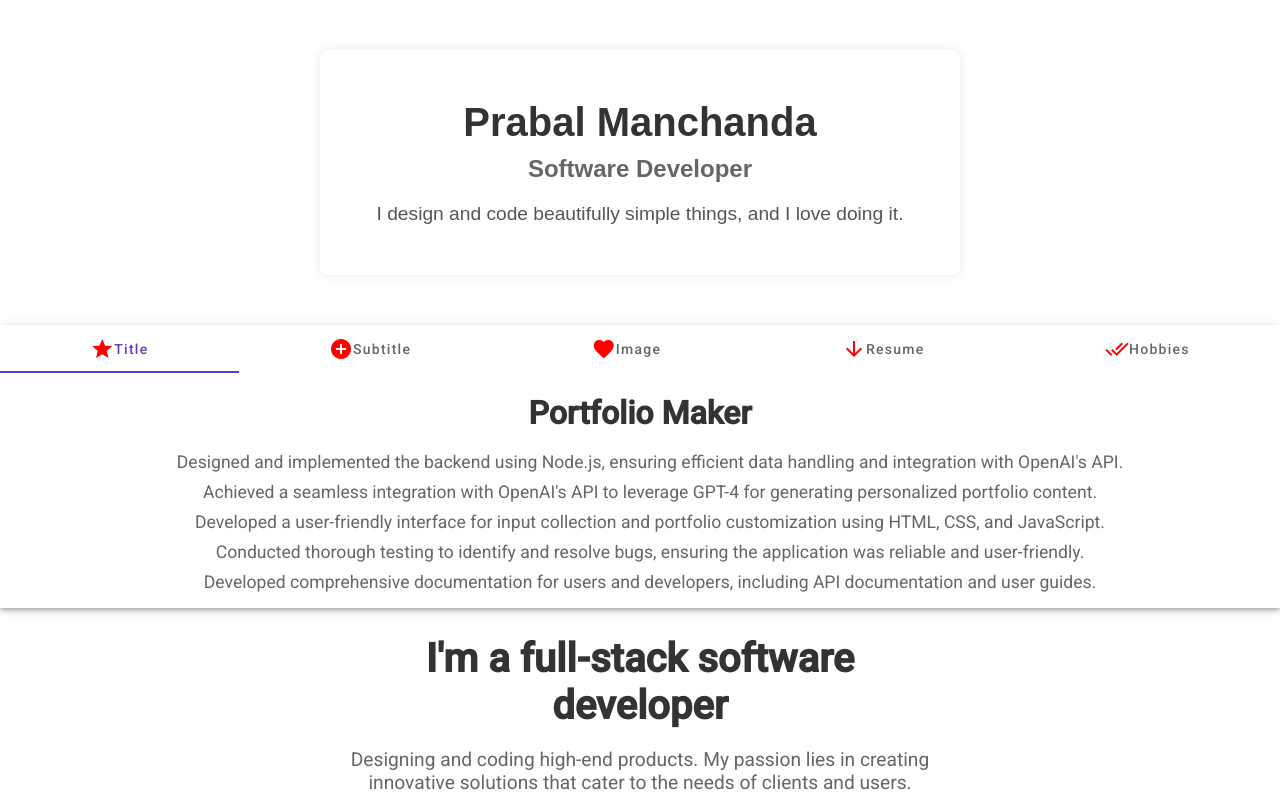
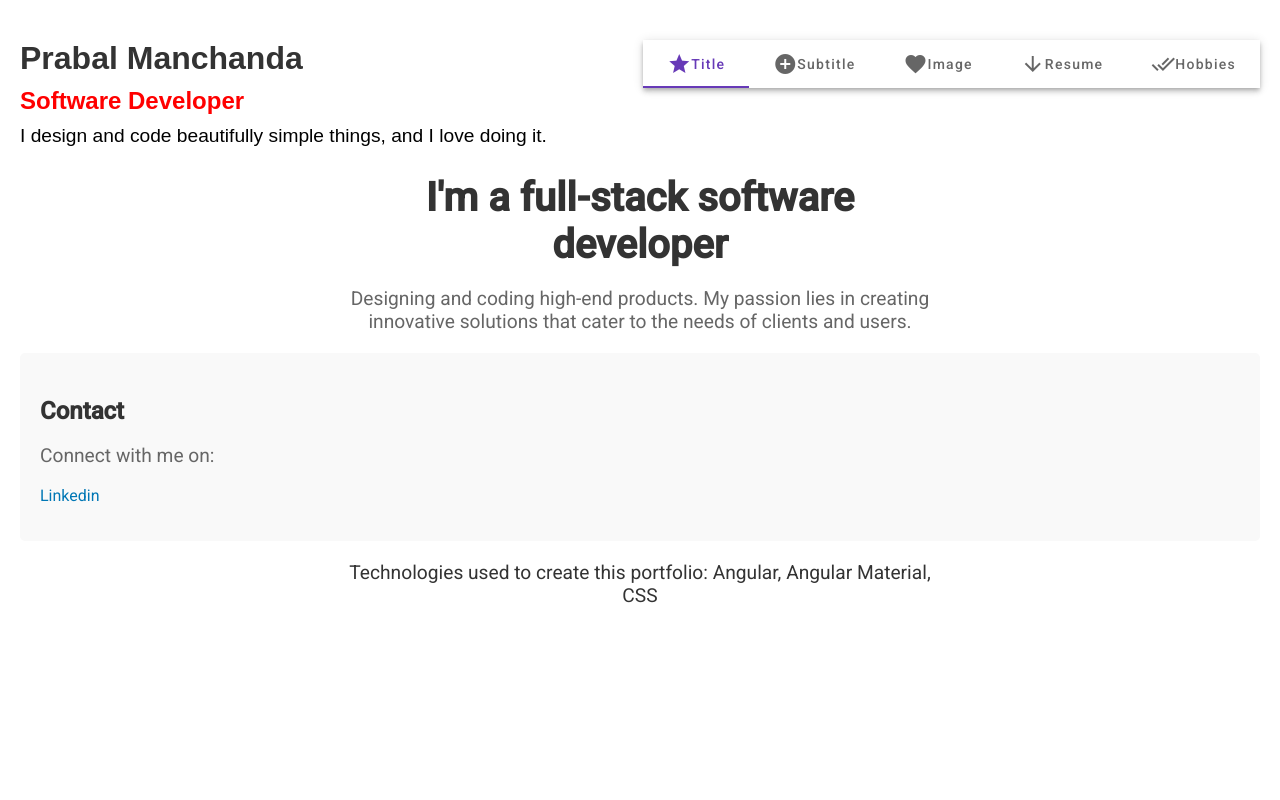
Before and after one commit to Prabal31/My-Portfolio, an Angular app: page / in a window 1280 px wide. Shown: the top 800 px of the page. Built offline with nearby package versions, Linux system fonts and the light colour scheme.

Commit message:
made some changes in css and added project components into the header

```diff
--- a/src/app/app.component.html
+++ b/src/app/app.component.html
@@ -1,5 +1,4 @@
 <app-header></app-header>
-<app-projects></app-projects>
 <app-about></app-about>
 
 <app-contact></app-contact>
--- a/src/app/header/header.component.html
+++ b/src/app/header/header.component.html
@@ -1,5 +1,12 @@
 <div id="intro-section">
-    <h1>Prabal Manchanda</h1>
+    <div class="header-container">
+        <h1>Prabal Manchanda</h1>
+
+    </div>
     <h2>Software Developer</h2>
     <p>I design and code beautifully simple things, and I love doing it.</p>
+
 </div>
+<div id="project-header">
+    <app-projects></app-projects>
+</div>
--- a/src/app/projects/projects.component.html
+++ b/src/app/projects/projects.component.html
@@ -4,34 +4,34 @@
             <span class="material-icons">star</span>
             Title
         </ng-template>
-        <app-projects-title></app-projects-title>
+
     </mat-tab>
     <mat-tab>
         <ng-template mat-tab-label>
             <span class="material-icons">add_circle</span>
             Subtitle
         </ng-template>
-        <app-projects-subtitle></app-projects-subtitle>
+
     </mat-tab>
     <mat-tab>
         <ng-template mat-tab-label>
             <span class="material-icons">favorite</span>
             Image
         </ng-template>
-        <app-projects-image></app-projects-image>
+
     </mat-tab>
     <mat-tab>
         <ng-template mat-tab-label>
             <span class="material-icons">arrow_downward</span>
             Resume
         </ng-template>
-        <app-projects-resume></app-projects-resume>
+
     </mat-tab>
     <mat-tab>
         <ng-template mat-tab-label>
             <span class="material-icons">done_all</span>
             Hobbies
         </ng-template>
-        <app-projects-hobbies></app-projects-hobbies>
+
     </mat-tab>
 </mat-tab-group>
--- a/src/styles.css
+++ b/src/styles.css
@@ -1,68 +1,58 @@
-/* You can add global styles to this file, and also import other style files */
-
-html, body { height: 100%; }
-body { margin: 0; font-family: Roboto, "Helvetica Neue", sans-serif; }
-
-
-
-h1{
-    color: blueblackviolet;
-    text-align: center;
-}
-h2{
-    text-align: center;
-}
-p{
-    color: green;
-    text-align: center;
+/* Global Styles */
+html, body {
+    height: 100%;
 }
 
-.contact{
-    text-align: center;
-}
-span{
-    text-align: center;
-    color: red;
-}
-img{
-    width: 200px; height: auto;
+body {
+    margin: 0;
+    font-family: Roboto, "Helvetica Neue", sans-serif;
+    padding: 20px; /* Optional: Adjust padding for the body */
+    position: relative; /* Ensure body is the reference for absolute positioning */
 }
 
-
-
-
-
-
+/* Intro Section Styles */
 #intro-section {
-    background-color: #fff;
-    text-align: center;
-    padding: 50px 20px;
-    margin: 50px auto;
+    background-color: #ffffff;
+    text-align: left; /* Align text to the left */
+    padding: 0px; /* Adjusted padding for left alignment */
+    margin: 20px 0; /* Adjusted margin for alignment */
     max-width: 600px;
-    box-shadow: 0 0 10px rgba(0, 0, 0, 0.1);
-    border-radius: 8px;
     font-family: Arial, sans-serif;
     color: #333;
 }
 
+.header-container {
+    display: flex;
+    flex-direction: column; /* Align items vertically */
+}
+
 #intro-section h1 {
-    font-size: 2.5em;
-    margin: 0 0 10px;
+    font-size: 2em;
+    margin: 0; /* Removed px unit */
     color: #333;
+}
+
+#project-header {
+    position: absolute; /* Absolute positioning */
+    padding: 10;
+    top: 40px; /* Adjust based on desired position */
+    right: 20px; /* Adjust based on desired position */
+    text-align: right;
 }
 
 #intro-section h2 {
     font-size: 1.5em;
-    margin: 0 0 20px;
-    color: #666;
+    margin: 10px 0; /* Space between h1 and h2 */
+    color: #ff0000;
 }
 
 #intro-section p {
     font-size: 1.2em;
     margin: 0;
-    color: #555;
+    color: #000000;
 }
 
+/* Footer Section Styles */
 #f-section {
     display: block;
     text-align: center;
@@ -71,6 +61,7 @@ img{
     font-size: 1.2em;
     color: #333;
 }
+
 .contact {
     background-color: #f9f9f9;
     border-radius: 5px;
@@ -125,7 +116,7 @@ img{
     color: #666;
 }
 
-/* Style for the heading */
+/* Portfolio Section Styles */
 #portfolio-heading {
     text-align: center;
     font-size: 2em;
@@ -133,18 +124,15 @@ img{
     margin-bottom: 20px;
 }
 
-/* Style for the list */
 #portfolio-list {
     list-style-type: none;
     padding-left: 0;
 }
 
-/* Style for list items */
 #portfolio-list li {
     margin-bottom: 10px;
 }
 
-/* Style for individual list items */
 #item1,
 #item2,
 #item3,
```
